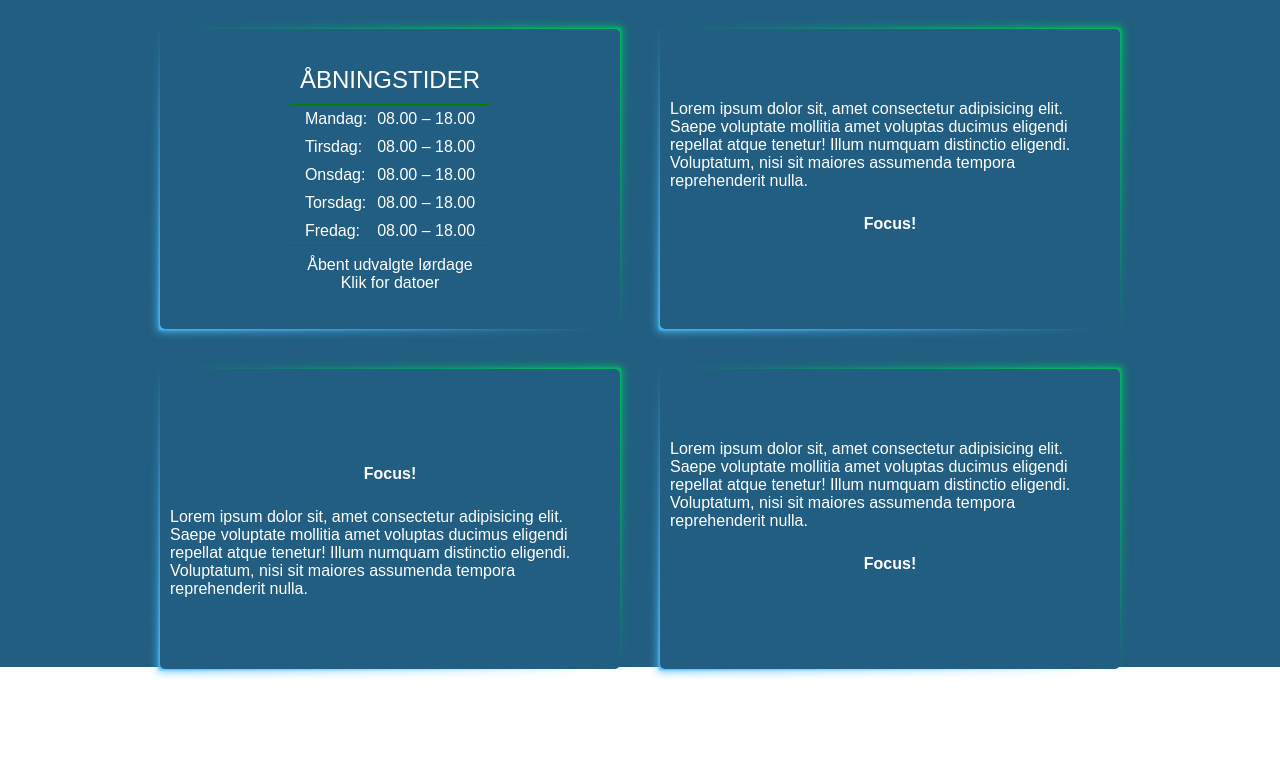
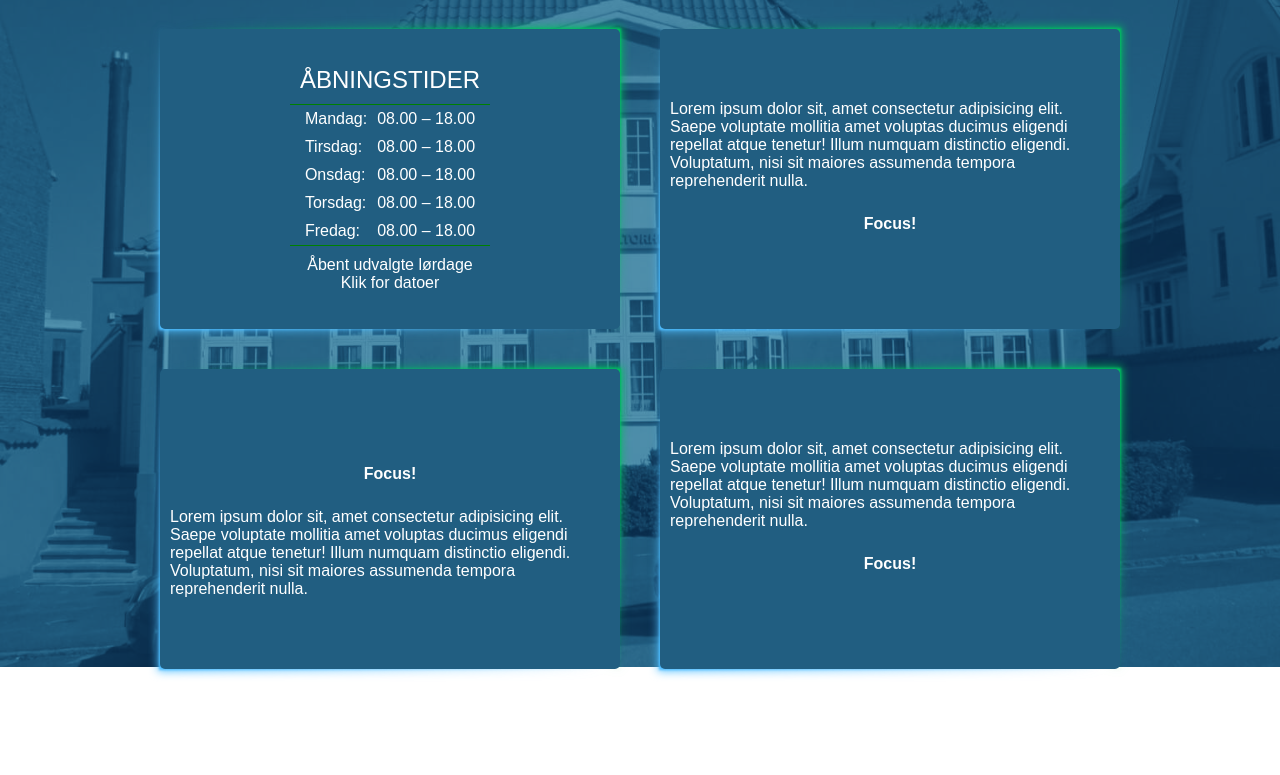
Before and after one commit to donjo9/kiro-gatsby, a Gatsby site: page / in a window 1280 px wide. Shown: the part 133-908 px from the top of the page. Built offline with nearby package versions, Linux system fonts and the light colour scheme; Gatsby itself is replaced by a stand-in of ours; some packages are replaced by stand-ins of ours.

Commit message:
Corrects url for bg in layout

```diff
--- a/src/layouts/layout.css
+++ b/src/layouts/layout.css
@@ -46,7 +46,7 @@ html {
     left: 0;
     width: 100vw;
     height: 100vh;
-    background-image: "static/bg.jpg";
+    background-image: url("../../static/img/bg.jpg");
     background-position: center;
     background-repeat: no-repeat;
     background-size: cover;
```
